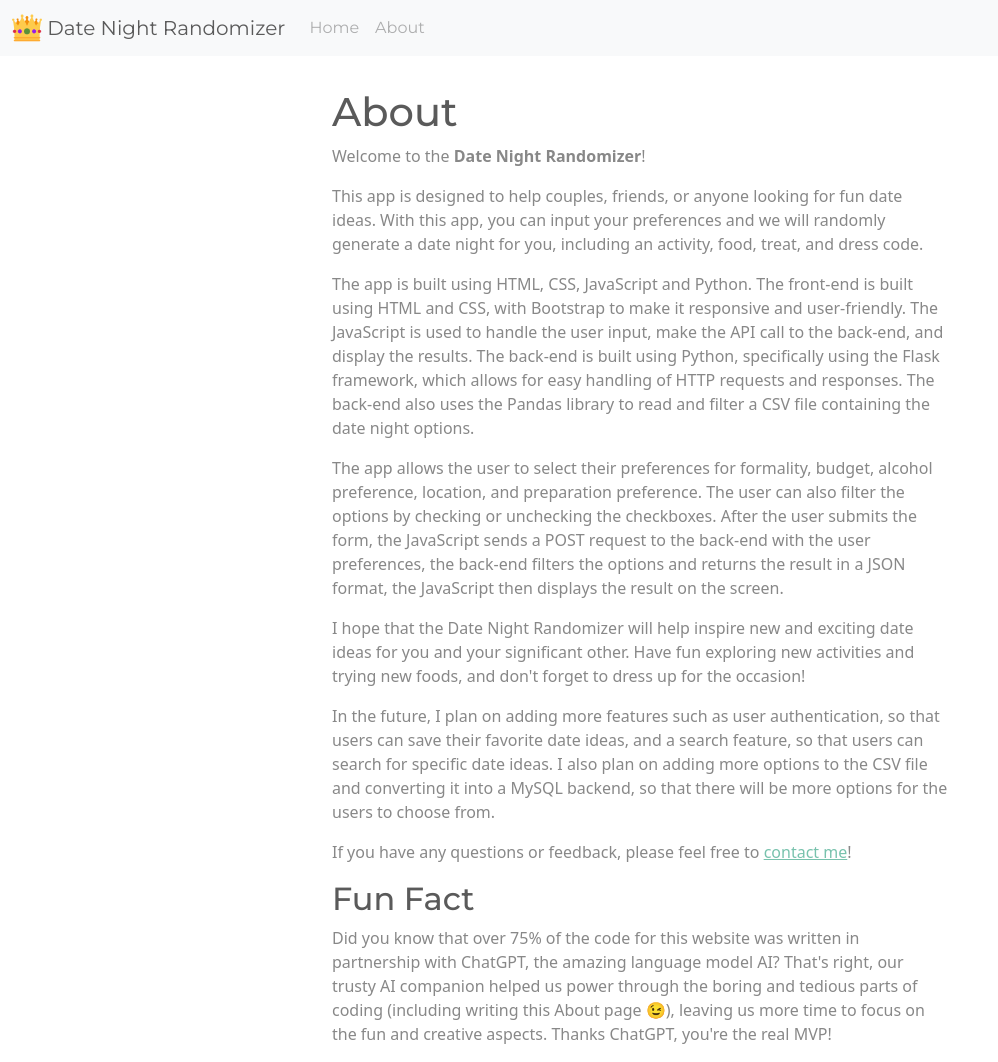
After one commit to michelleplunkett/DateRandomizer, a Flask app: page /about/ in a window 1280 px wide. The commit adds this page. Shown: the whole page, without its empty margins (0-998 px from the left). Run offline with Flask 2, Linux system fonts and the light colour scheme; some libraries are stand-ins or nearby versions.

Commit message:
make it a flask app truly :)

```diff
--- a/app.py
+++ b/app.py
@@ -1,9 +1,17 @@
-from flask import Flask, jsonify, request
+from flask import Flask, jsonify, request, render_template
 from flask_cors import CORS
 import pandas as pd
 
 app = Flask(__name__)
 CORS(app)
+
+@app.route("/")
+def home():
+    return render_template("index.html")
+
+@app.route('/about/')
+def about():
+    return render_template('about.html')
 
 @app.route("/generate", methods=["POST"])
 def generate():
--- /dev/null
+++ b/templates/about.html
@@ -0,0 +1,29 @@
+<!DOCTYPE html>
+<html>
+
+<head>
+    <title>About - Date Night Randomizer</title>
+    {% include 'base.html' %}
+</head>
+
+<body>
+
+    {% include 'navbar.html' %}
+
+    <div class="container col-md-6 max-auto mt-2">
+        <h1>About</h1>
+        <p>Welcome to the <b>Date Night Randomizer</b>!</p>
+        <p>This app is designed to help couples, friends, or anyone looking for fun date ideas. With this app, you can input your preferences and we will randomly generate a date night for you, including an activity, food, treat, and dress code.</p>
+        <p>The app is built using HTML, CSS, JavaScript and Python. The front-end is built using HTML and CSS, with Bootstrap to make it responsive and user-friendly. The JavaScript is used to handle the user input, make the API call to the back-end, and display the results. The back-end is built using Python, specifically using the Flask framework, which allows for easy handling of HTTP requests and responses. The back-end also uses the Pandas library to read and filter a CSV file containing the date night options.</p>
+        <p>The app allows the user to select their preferences for formality, budget, alcohol preference, location, and preparation preference. The user can also filter the options by checking or unchecking the checkboxes. After the user submits the form, the JavaScript sends a POST request to the back-end with the user preferences, the back-end filters the options and returns the result in a JSON format, the JavaScript then displays the result on the screen.</p>
+        <p>I hope that the Date Night Randomizer will help inspire new and exciting date ideas for you and your significant other. Have fun exploring new activities and trying new foods, and don't forget to dress up for the occasion!</p>
+        <p>In the future, I plan on adding more features such as user authentication, so that users can save their favorite date ideas, and a search feature, so that users can search for specific date ideas. I also plan on adding more options to the CSV file and converting it into a MySQL backend, so that there will be more options for the users to choose from.</p>
+        <p>If you have any questions or feedback, please feel free to <a href='emailto:michellep1994@gmail.com'>contact me</a>!</p>
+
+        <h2>Fun Fact</h2>
+        <p>Did you know that over 75% of the code for this website was written in partnership with ChatGPT, the amazing language model AI? That's right, our trusty AI companion helped us power through the boring and tedious parts of coding (including writing this About page 😉), leaving us more time to focus on the fun and creative aspects. Thanks ChatGPT, you're the real MVP!</p>
+    </div>
+
+</body>
+
+</html>
--- /dev/null
+++ b/templates/base.html
@@ -0,0 +1,43 @@
+<script src="https://code.jquery.com/jquery-3.6.3.min.js"></script>
+<link rel="stylesheet" type="text/css" href="/static/minty-bootstrap.min.css">
+<script src="https://cdn.jsdelivr.net/npm/bootstrap@5.2.3/dist/js/bootstrap.min.js"
+    integrity="sha384-cuYeSxntonz0PPNlHhBs68uyIAVpIIOZZ5JqeqvYYIcEL727kskC66kF92t6Xl2V" crossorigin="anonymous">
+</script>
+<script src="/static/app.js"></script>
+
+<meta name="msapplication-TileColor" content="#FFF" />
+<meta name="theme-color" content="#FFF" />
+<link rel="apple-touch-icon" sizes="57x57" href="/static/favicon/apple-icon-57x57.png" />
+<link rel="apple-touch-icon" sizes="60x60" href="/static/favicon/apple-icon-60x60.png" />
+<link rel="apple-touch-icon" sizes="72x72" href="/static/favicon/apple-icon-72x72.png" />
+<link rel="apple-touch-icon" sizes="114x114" href="/static/favicon/apple-icon-114x114.png" />
+<link rel="apple-touch-icon" sizes="76x76" href="/static/favicon/apple-icon-76x76.png" />
+<link rel="apple-touch-icon" sizes="120x120" href="/static/favicon/apple-icon-120x120.png" />
+<link rel="apple-touch-icon" sizes="152x152" href="/static/favicon/apple-icon-152x152.png" />
+<link rel="apple-touch-icon" sizes="180x180" href="/static/favicon/apple-icon-180x180.png" />
+<link rel="icon" type="image/png" href="/static/favicon/favicon-32x32.png" sizes="32x32" />
+<link rel="icon" type="image/png" href="/static/favicon/android-icon-36x36.png" sizes="36x36" />
+<link rel="icon" type="image/png" href="/static/favicon/android-icon-48x48.png" sizes="48x48" />
+<link rel="icon" type="image/png" href="/static/favicon/android-icon-72x72.png" sizes="72x72" />
+<link rel="icon" type="image/png" href="/static/favicon/android-icon-96x96.png" sizes="96x96" />
+<link rel="icon" type="image/png" href="/static/favicon/android-icon-144x144.png" sizes="144x144" />
+<link rel="icon" type="image/png" href="/static/favicon/android-icon-192x192.png" sizes="192x192" />
+<link rel="icon" type="image/png" href="/static/favicon/favicon-96x96.png" sizes="96x96" />
+<link rel="icon" type="image/png" href="/static/favicon/favicon-16x16.png" sizes="16x16" />
+<meta name="msapplication-TileImage" content="/static/favicon/ms-icon-144x144.png" />
+<meta name="msapplication-square70x70logo" content="/static/favicon/ms-icon-70x70.png" />
+<meta name="msapplication-square150x150logo" content="/static/favicon/ms-icon-150x150.png" />
+<meta name="msapplication-wide310x150logo" content="/static/favicon/ms-icon-310x150.png" />
+<meta name="msapplication-square310x310logo" content="/static/favicon/ms-icon-310x310.png" />
+<link href="/static/favicon/apple-startup-320x460.png" media="(device-width: 320px) and (device-height: 480px) and (-webkit-device-pixel-ratio: 1)" rel="apple-touch-startup-image" />
+<link href="/static/favicon/apple-startup-640x920.png" media="(device-width: 320px) and (device-height: 480px) and (-webkit-device-pixel-ratio: 2)" rel="apple-touch-startup-image" />
+<link href="/static/favicon/apple-startup-640x1096.png" media="(device-width: 320px) and (device-height: 568px) and (-webkit-device-pixel-ratio: 2)" rel="apple-touch-startup-image" />
+<link href="/static/favicon/apple-startup-748x1024.png" media="(device-width: 768px) and (device-height: 1024px) and (-webkit-device-pixel-ratio: 1) and (orientation: landscape)" rel="apple-touch-startup-image" />
+<link href="/static/favicon/apple-startup-750x1024.png" media="" rel="apple-touch-startup-image" />
+<link href="/static/favicon/apple-startup-750x1294.png" media="(device-width: 375px) and (device-height: 667px) and (-webkit-device-pixel-ratio: 2)" rel="apple-touch-startup-image" />
+<link href="/static/favicon/apple-startup-768x1004.png" media="(device-width: 768px) and (device-height: 1024px) and (-webkit-device-pixel-ratio: 1) and (orientation: portrait)" rel="apple-touch-startup-image" />
+<link href="/static/favicon/apple-startup-1182x2208.png" media="(device-width: 414px) and (device-height: 736px) and (-webkit-device-pixel-ratio: 3) and (orientation: landscape)" rel="apple-touch-startup-image" />
+<link href="/static/favicon/apple-startup-1242x2148.png" media="(device-width: 414px) and (device-height: 736px) and (-webkit-device-pixel-ratio: 3) and (orientation: portrait)" rel="apple-touch-startup-image" />
+<link href="/static/favicon/apple-startup-1496x2048.png" media="(device-width: 768px) and (device-height: 1024px) and (-webkit-device-pixel-ratio: 2) and (orientation: landscape)" rel="apple-touch-startup-image" />
+<link href="/static/favicon/apple-startup-1536x2008.png" media="(device-width: 768px) and (device-height: 1024px) and (-webkit-device-pixel-ratio: 2) and (orientation: portrait)" rel="apple-touch-startup-image" />
+<link rel="manifest" href="/static/favicon/manifest.json" />
--- a/static/navbar.html
+++ b/templates/navbar.html
@@ -1,7 +1,7 @@
 <nav class="navbar navbar-expand-lg navbar-light bg-light">
     <div class="container-fluid">
-        <a class="navbar-brand" href="index.html">
-            <img src="favicon/favicon-96x96.png" width="30" height="30" class="d-inline-block align-top" alt="">
+        <a class="navbar-brand" href="/">
+            <img src="/static/favicon/favicon-96x96.png" width="30" height="30" class="d-inline-block align-top" alt="">
             Date Night Randomizer
         </a>
         <button class="navbar-toggler" type="button" data-bs-toggle="collapse" data-bs-target="#navbarColor01"
@@ -11,12 +11,13 @@
         <div class="collapse navbar-collapse" id="navbarColor01">
             <ul class="navbar-nav me-auto">
                 <li class="nav-item">
-                    <a class="nav-link" href="index.html">Home</a>
+                    <a class="nav-link" href="/">Home</a>
                 </li>
                 <li class="nav-item">
-                    <a class="nav-link" href="about.html">About</a>
+                    <a class="nav-link" href="/about">About</a>
                 </li>
             </ul>
         </div>
     </div>
 </nav>
+</br>
```
Also changed, not shown: Notes.md (+4 -0 lines), static/about.html (deleted, +0 -78 lines), static/index.html (deleted, +0 -165 lines), templates/index.html (added, +114 -0 lines).
